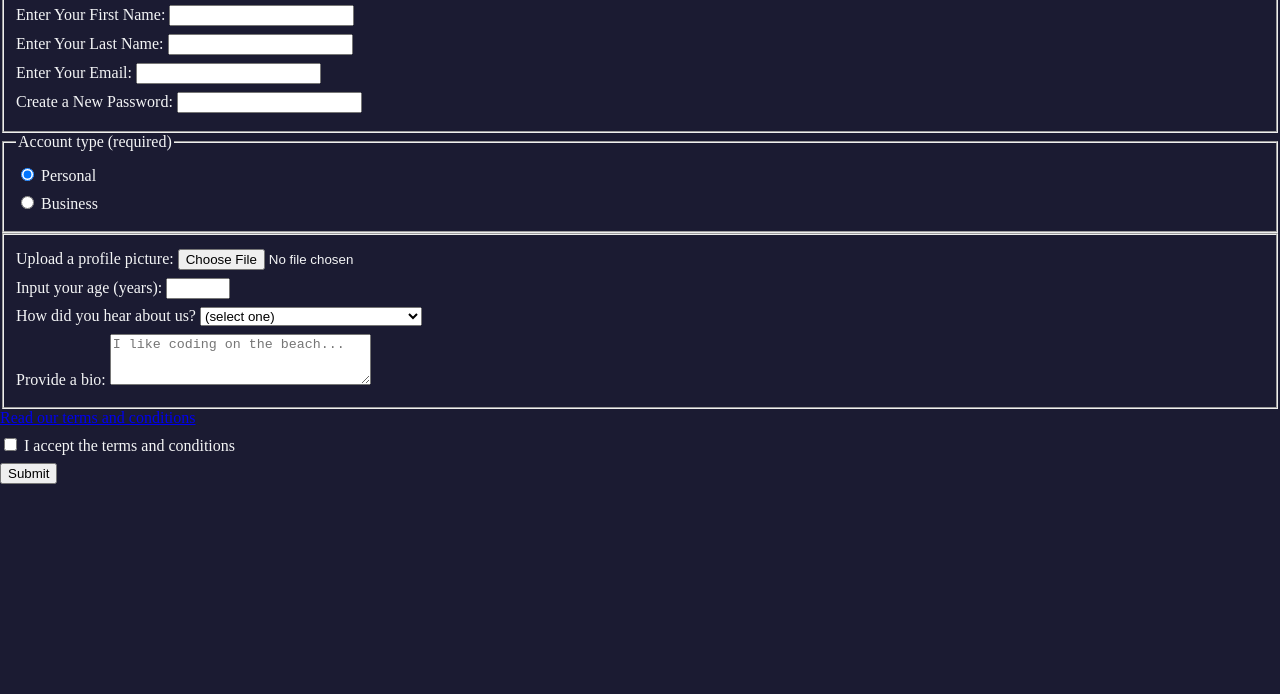
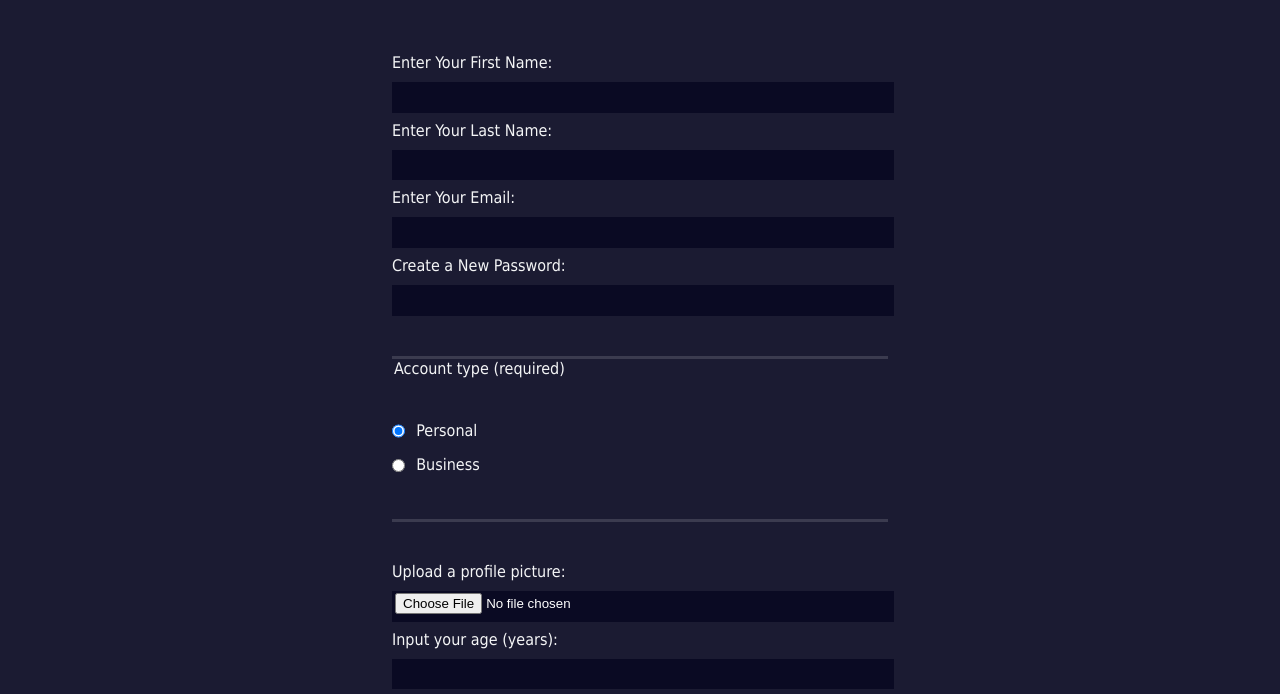
Before and after one commit to Mujtaba0536y/Web, a website: page registration_form.html in a window 1280 px wide. Shown: the part 124-818 px from the top of the page. Drawn offline with Linux system fonts and the light colour scheme.

Commit message:
Registration Form: CSS Done(Complete)

```diff
--- a/css/registration_form.css
+++ b/css/registration_form.css
@@ -4,9 +4,75 @@ body{
     width: 100%;
     height: 100vh;
     margin: 0;
+    font-family: Tahoma;
+    font-size: 16px;
 }
+
+h1,p {
+    margin: 1em auto;
+    text-align: center;
+}
+
+form {
+    margin: 0 auto;
+    max-width: 500px;
+    min-width: 300px;
+    width: 60vw;
+    padding-bottom: 2em;
+}
+
+fieldset {
+    border: none;
+    padding: 2rem 0;
+    border-bottom: 3px solid #3b3b4f;
+}
+
+fieldset:last-of-type{
+    border-bottom: none;
+}
+
 
 label{
     display: block;
     margin:  0.5rem 0;
 }
+
+input,
+textarea,
+select {
+    width: 100%;
+    margin: 10px 0 0 0;
+    min-height: 2em;
+}
+
+input,
+textarea{
+    background-color: #0a0a23;
+    border: 1px solid #0a0a23;
+    color: #ffffff;
+}
+
+input[type=submit]{
+    margin: 1em auto;
+    display: block;
+    width: 60%;
+    min-width: 300px;
+    height: 2em;
+    font-size: 1.1rem;
+    background-color: #3b3b4f;
+    border-color: white;
+}
+
+input[type=file]{
+    padding: 1px 2px;
+}
+
+a{
+    color: #dfdfe2;
+}
+
+.inline{
+    width: unset;
+    margin: 0 0.5em 0 0;
+    vertical-align: middle;
+}
--- a/registration_form.html
+++ b/registration_form.html
@@ -14,19 +14,19 @@
     <form action="#" class="container">
         <fieldset>
             <label for="first-name">Enter Your First Name:
-                <input name type="text" id="first-name" required />
+                <input name="first-name" type="text" id="first-name" required />
             </label>
 
             <label for="last-name">Enter Your Last Name:
-                <input type="text" id="last-name" required />
+                <input name="last-name" type="text" id="last-name" required />
             </label>
 
             <label for="email">Enter Your Email:
-                <input type="email" id="email" required />
+                <input class="email" type="email" id="email" required />
             </label>
 
             <label for="new-password">Create a New Password:
-                <input type="password" id="new-password" pattern="[a-z0-5]{8,}" required />
+                <input name="password" type="password" id="new-password" pattern="[a-z0-5]{8,}" required />
             </label>
 
         </fieldset>
@@ -34,11 +34,11 @@
         <fieldset>
             <legend>Account type (required)</legend>
             <label for="personal-account">
-                <input type="radio" name="account-type" id="personal-account" value="personal" checked />
+                <input class="inline" type="radio" name="account-type" id="personal-account" value="personal" checked />
                 Personal
             </label>
             <label for="business-account">
-                <input type="radio" name="account-type" id="business-account" value="business" />
+                <input class="inline" type="radio" name="account-type" id="business-account" value="business" />
                 Business
             </label>
         </fieldset>
@@ -66,11 +66,13 @@
             </label>
 
         </fieldset>
+
         <a href="#">Read our terms and conditions</a>
         <label for="terms-and-conditions">
-            <input type="checkbox" id="terms-and-conditions" required>
+            <input class="inline" type="checkbox" id="terms-and-conditions" required>
             I accept the terms and conditions
         </label>
+
         <input type="submit" value="Submit" />
     </form>
 </body>
```
